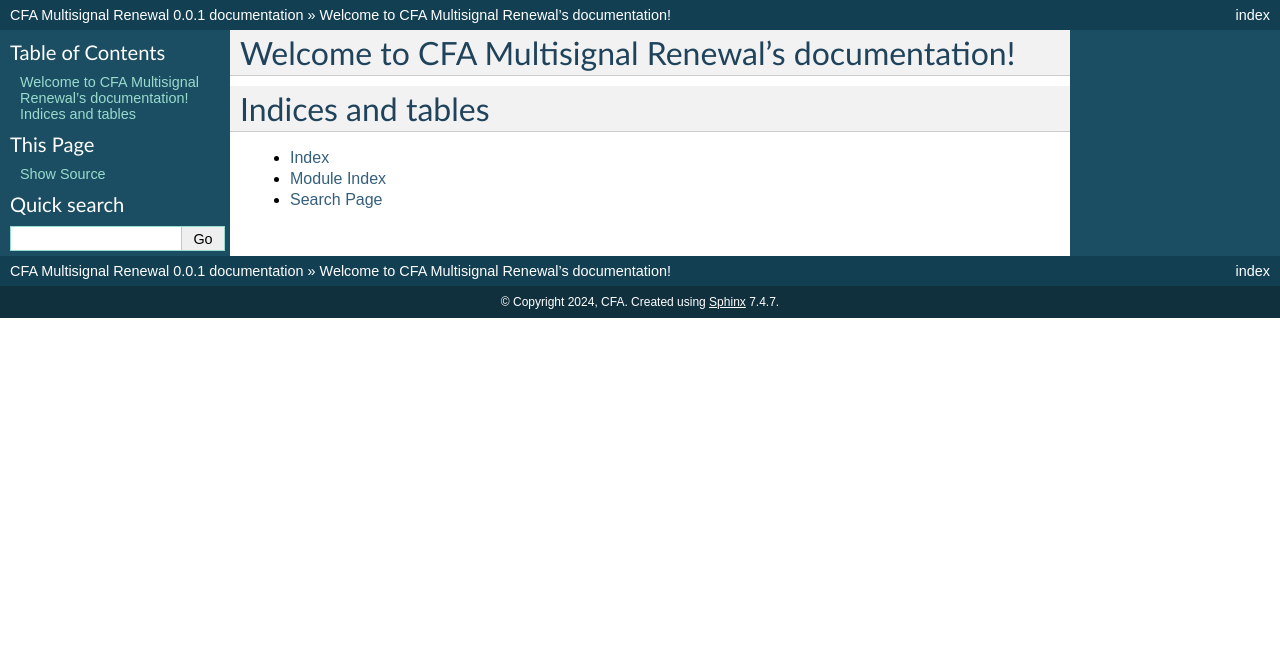
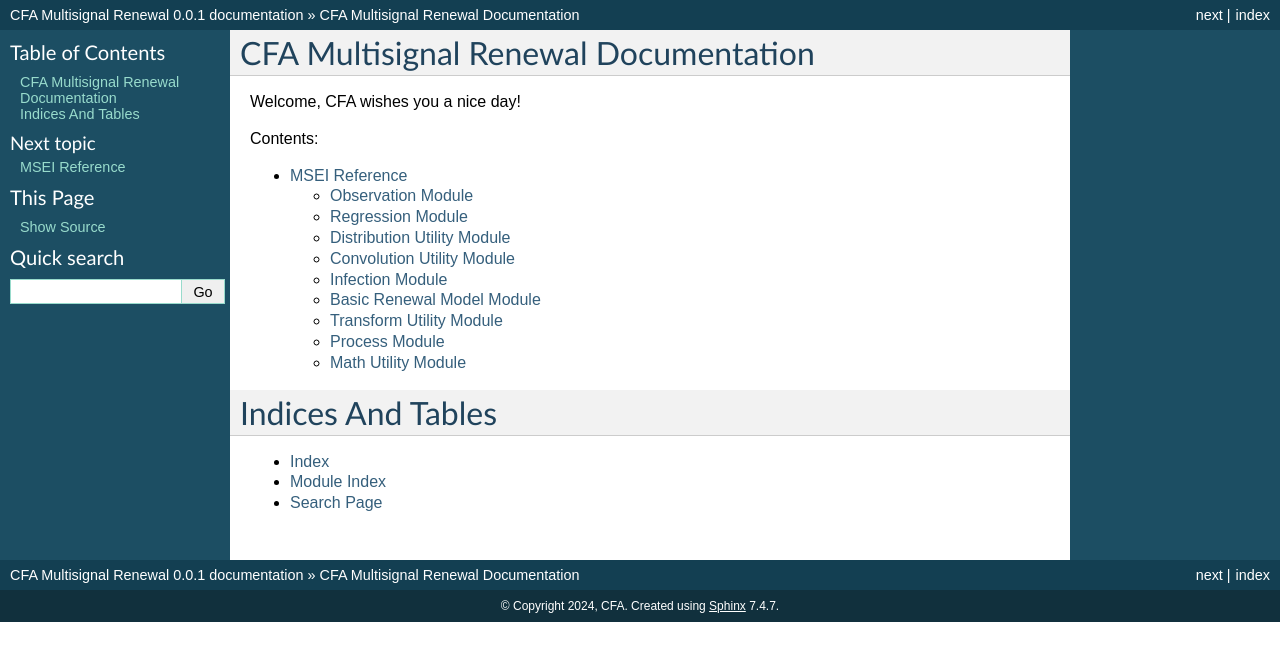
Before and after one commit to CDCgov/PyRenew, a Sphinx documentation site: the page built from docs/source/index.rst, in a window 1280 px wide. Shown: the top 661 px of the page. Built offline with Sphinx 7.4.7, drawn with Linux system fonts in a browser that asks for light colours.

Commit message:
MSEI Reference docs added

```diff
--- a/docs/source/conf.py
+++ b/docs/source/conf.py
@@ -2,6 +2,10 @@
 #
 # For the full list of built-in configuration values, see the documentation:
 # https://www.sphinx-doc.org/en/master/usage/configuration.html
+import os
+import sys
+sys.path.insert(0, os.path.abspath('../../model/src'))
+
 
 # -- Project information -----------------------------------------------------
 # https://www.sphinx-doc.org/en/master/usage/configuration.html#project-information
@@ -14,10 +18,24 @@
 # -- General configuration ---------------------------------------------------
 # https://www.sphinx-doc.org/en/master/usage/configuration.html#general-configuration
 
-extensions = []
+extensions = [
+    'sphinx.ext.autodoc',
+    'sphinx.ext.autosectionlabel',
+    'sphinx.ext.autosummary',
+    'sphinx.ext.doctest',
+    'sphinx.ext.napoleon',
+    'sphinx.ext.duration',
+    'sphinx.ext.githubpages',
+    'sphinx.ext.inheritance_diagram',
+    'sphinx.ext.todo',
+    'sphinx.ext.viewcode',
+    'sphinx.ext.mathjax',
+]
 
 templates_path = ['_templates']
 exclude_patterns = []
+
+todo_include_todos = True
 
 
 
--- a/docs/source/index.rst
+++ b/docs/source/index.rst
@@ -3,16 +3,19 @@
    You can adapt this file completely to your liking, but it should at least
    contain the root `toctree` directive.
 
-Welcome to CFA Multisignal Renewal's documentation!
-===================================================
+CFA Multisignal Renewal Documentation
+=====================================
+
+Welcome, CFA wishes you a nice day!
 
 .. toctree::
-   :maxdepth: 2
+   :maxdepth: 4
    :caption: Contents:
 
+   msei_reference/index
 
 
-Indices and tables
+Indices And Tables
 ==================
 
 * :ref:`genindex`
--- /dev/null
+++ b/docs/source/msei_reference/basic.rst
@@ -0,0 +1,7 @@
+Basic Renewal Model Module
+==========================
+
+.. automodule:: pyrenew.basic
+   :members:
+   :undoc-members:
+   :show-inheritance:
--- /dev/null
+++ b/docs/source/msei_reference/convolve.rst
@@ -0,0 +1,7 @@
+Convolution Utility Module
+==========================
+
+.. automodule:: pyrenew.convolve
+   :members:
+   :undoc-members:
+   :show-inheritance:
--- /dev/null
+++ b/docs/source/msei_reference/distutil.rst
@@ -0,0 +1,7 @@
+Distribution Utility Module
+===========================
+
+.. automodule:: pyrenew.distutil
+   :members:
+   :undoc-members:
+   :show-inheritance:
--- /dev/null
+++ b/docs/source/msei_reference/index.rst
@@ -0,0 +1,15 @@
+MSEI Reference
+==============
+
+.. toctree::
+   :maxdepth: 4
+
+   observation
+   regression
+   distutil
+   convolve
+   infection
+   basic
+   transform
+   process
+   math
--- /dev/null
+++ b/docs/source/msei_reference/math.rst
@@ -0,0 +1,7 @@
+Math Utility Module
+===================
+
+.. automodule:: pyrenew.math
+   :members:
+   :undoc-members:
+   :show-inheritance:
--- /dev/null
+++ b/docs/source/msei_reference/transform.rst
@@ -0,0 +1,7 @@
+Transform Utility Module
+========================
+
+.. automodule:: pyrenew.transform
+   :members:
+   :undoc-members:
+   :show-inheritance:
```
Also changed, not shown: docs/source/msei_reference/infection.rst (added, +7 -0 lines), docs/source/msei_reference/observation.rst (added, +7 -0 lines), docs/source/msei_reference/process.rst (added, +7 -0 lines), docs/source/msei_reference/regression.rst (added, +7 -0 lines).
